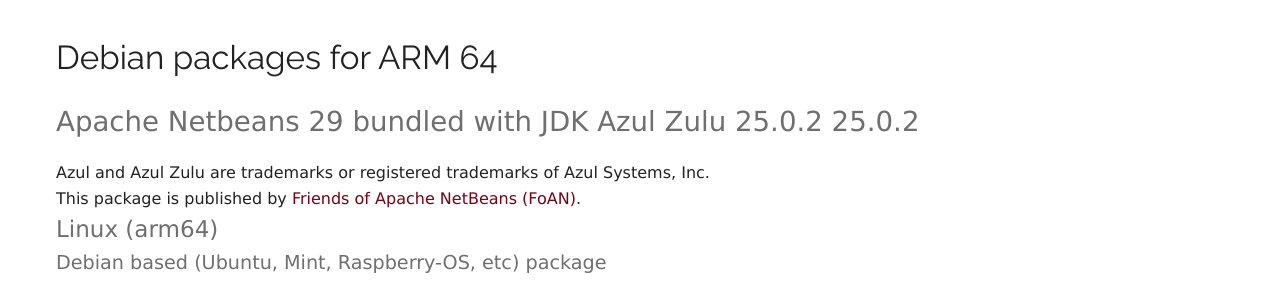
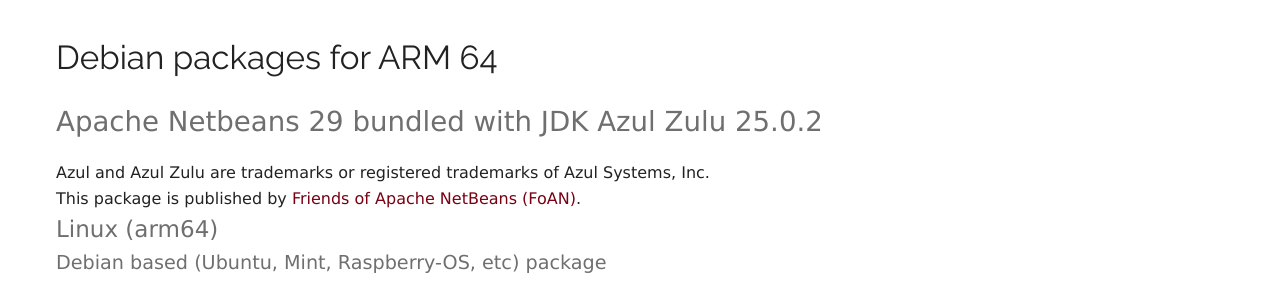
Before and after one commit to Friends-of-Apache-NetBeans/netbeans-installers-site, a Jekyll site: the page built from deb_arm64.md, in a window 1280 px wide and 900 px high. Shown: the part 181-481 px from the top of the window. Built offline with Jekyll 4.4.1, drawn with Linux system fonts in a browser that asks for light colours; nearby versions of some CDN libraries.

Commit message:
removed double version in name

```diff
--- a/_data/deb_arm64/nb29-zulu-25.yaml
+++ b/_data/deb_arm64/nb29-zulu-25.yaml
@@ -9,7 +9,7 @@
   jdk-version: 25.0.2
   jdk-vendor: Azul Zulu
   jdk-variant: zulu-25
-  jdk-name: Azul Zulu 25.0.2
+  jdk-name: Azul Zulu
   jdk-trademark-line: Azul and Azul Zulu are trademarks or registered trademarks of Azul Systems, Inc.
   jdk-releasenotes-link: https://docs.azul.com/core/release-notes
   jdk-properties: zulu-25.properties
```
